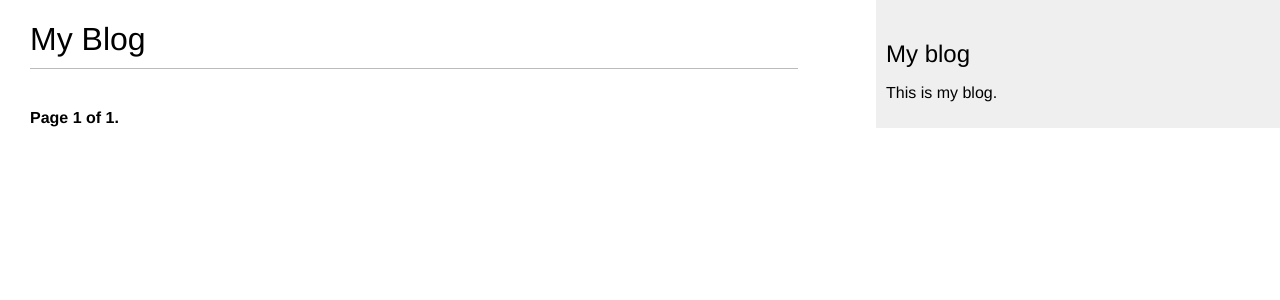
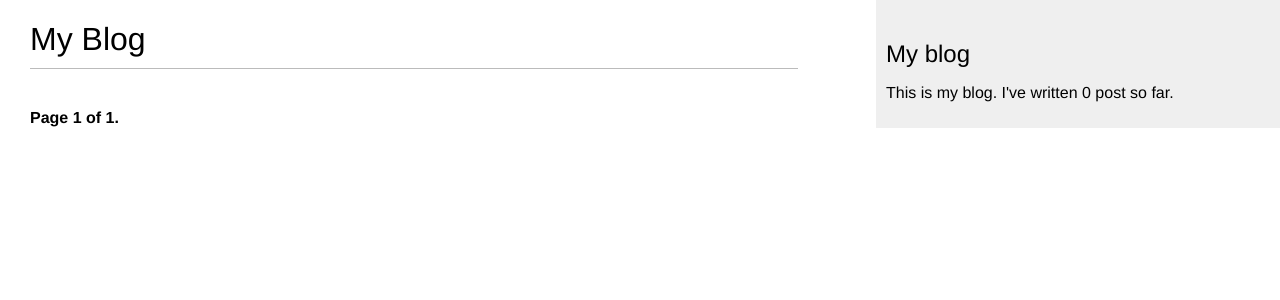
Before and after one commit to learnwithcode/Building-a-blog-Application, a Django app: page / in a window 1280 px wide. Shown: the top 300 px of the page. Run offline with Django 3.2, Linux system fonts and the light colour scheme; data that the repository does not hold is empty.

Commit message:
total_tags

```diff
--- a/blog/templates/blog/base.html
+++ b/blog/templates/blog/base.html
@@ -1,3 +1,4 @@
+{% load blog_tags %}
 {% load static %}
 <!DOCTYPE html>
 <html>
@@ -14,7 +15,7 @@
   </div>
   <div id="sidebar">
     <h2>My blog</h2>
-    <p>This is my blog.</p>
+    <p>This is my blog. I've written {% total_tags %} post so far.</p>
   </div>
 </body>
 
--- /dev/null
+++ b/blog/templatetags/blog_tags.py
@@ -0,0 +1,8 @@
+from django import template
+from ..models import Post
+
+register = template.Library()
+
+@register.simple_tag
+def total_tags():
+    return Post.published.count()
```
Also changed, not shown: blog/templatetags/__init__.py (added).
